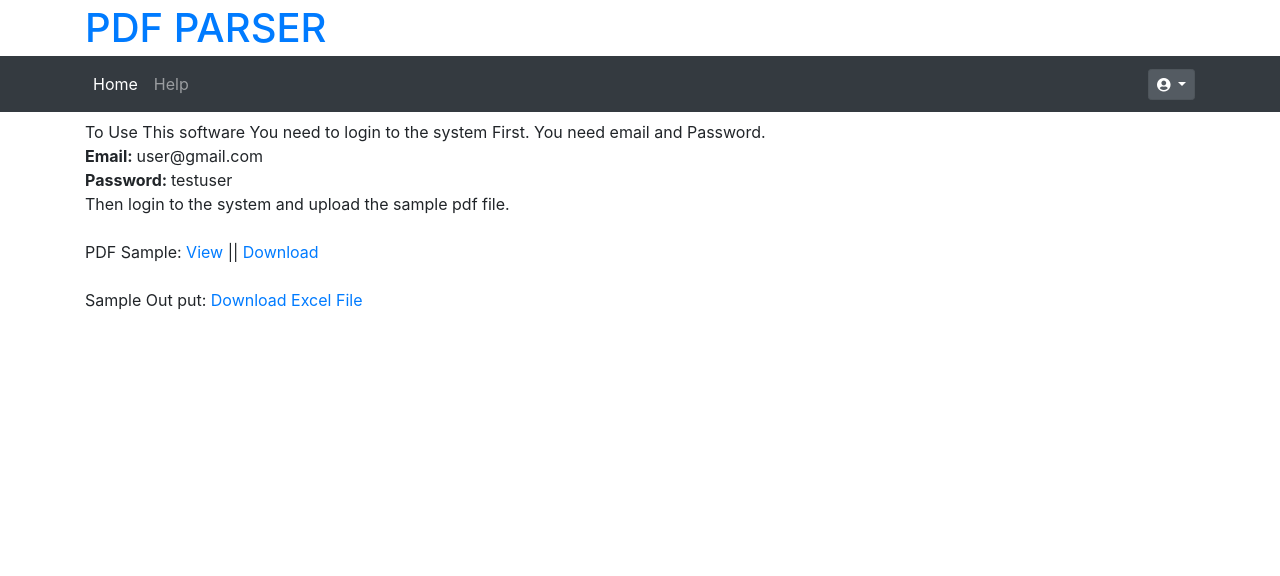
After one commit to bkawan/pdf-parser, a Django app: page /help/ in a window 1280 px wide. The commit adds this page. Shown: the top 576 px of the page. Run offline with Django 3.2, Linux system fonts and the light colour scheme; some libraries are stand-ins or nearby versions.

Commit message:
add help page with some information

```diff
--- a/apps/v1/core/urls.py
+++ b/apps/v1/core/urls.py
@@ -1,7 +1,8 @@
 from django.urls import path
 
-from .views import LandingPageView
+from .views import LandingPageView, HelpPageView
 
 urlpatterns = [
-    path('', LandingPageView.as_view(), name='landing_page')
+    path('', LandingPageView.as_view(), name='landing_page'),
+    path('help/', HelpPageView.as_view(), name='help')
 ]
--- a/apps/v1/core/views.py
+++ b/apps/v1/core/views.py
@@ -1,6 +1,7 @@
 # Create your views here.
 import os
 
+from django.conf import settings
 from django.contrib.auth.mixins import LoginRequiredMixin
 from django.views.generic import TemplateView
 
@@ -37,3 +38,13 @@ class LandingPageView(LoginRequiredMixin, TemplateView):
 
         ctx['documents'] = final_docs
         return ctx
+
+
+class HelpPageView(TemplateView):
+    template_name = 'pages/help.html'
+
+    def get_context_data(self, **kwargs):
+        ctx = super().get_context_data(**kwargs)
+        ctx["email"] = settings.TESTING_EMAIL
+        ctx["password"] = settings.TESTING_PASSWORD
+        return ctx
--- a/config/settings/base.py
+++ b/config/settings/base.py
@@ -157,3 +157,6 @@ CORS_ORIGIN_WHITELIST = (
 )
 
 LOGIN_REDIRECT_URL = "/document-parser/upload/"
+
+TESTING_EMAIL = 'user@gmail.com'
+TESTING_PASSWORD = 'testuser'
--- /dev/null
+++ b/templates/pages/help.html
@@ -0,0 +1,37 @@
+{% extends '_base_master.html' %}
+{% load tz %}
+{% load static %}
+{% load document_parser %}
+
+{% block master_content %}
+
+    <div class="container py-2" id="app">
+
+        <p>
+
+            To Use This software You need to login to the system First.
+            You need email and Password.
+            <br>
+            <strong>Email: </strong>{{ email }}
+            <br>
+            <strong>Password: </strong>{{ password }}
+            <br>
+            Then login to the system and upload the sample pdf file.
+            <br>
+            <br/>
+            PDF Sample:
+            <a href="{% static "files/1_NewCAseList.pdf" %}">View</a>
+            ||
+            <a href="{% static "files/1_NewCAseList.pdf" %}" download="">Download</a>
+            <br>
+            <br>
+            Sample Out put:
+            <a href="{% static "files/output.xlsx" %}">Download Excel File</a>
+
+
+        </p>
+
+
+    </div>
+
+{% endblock %}
--- a/templates/partials/_header.html
+++ b/templates/partials/_header.html
@@ -56,6 +56,10 @@
                     <a class="nav-link disabled" href="#">Disabled</a>
                 </li>
                 {% endcomment %}
+
+                <li class="nav-item">
+                    <a class="nav-link" href="{% url 'help' %}">Help</a>
+                </li>
             </ul>
             {% comment %}
             <form class="top-search form-inline my-2 my-lg-0" method="get"
@@ -90,6 +94,7 @@
                     {% endif %}
                 </div>
             </div>
+
         </div>
     </div>
 </nav>
```
Also changed, not shown: 2 other files.
